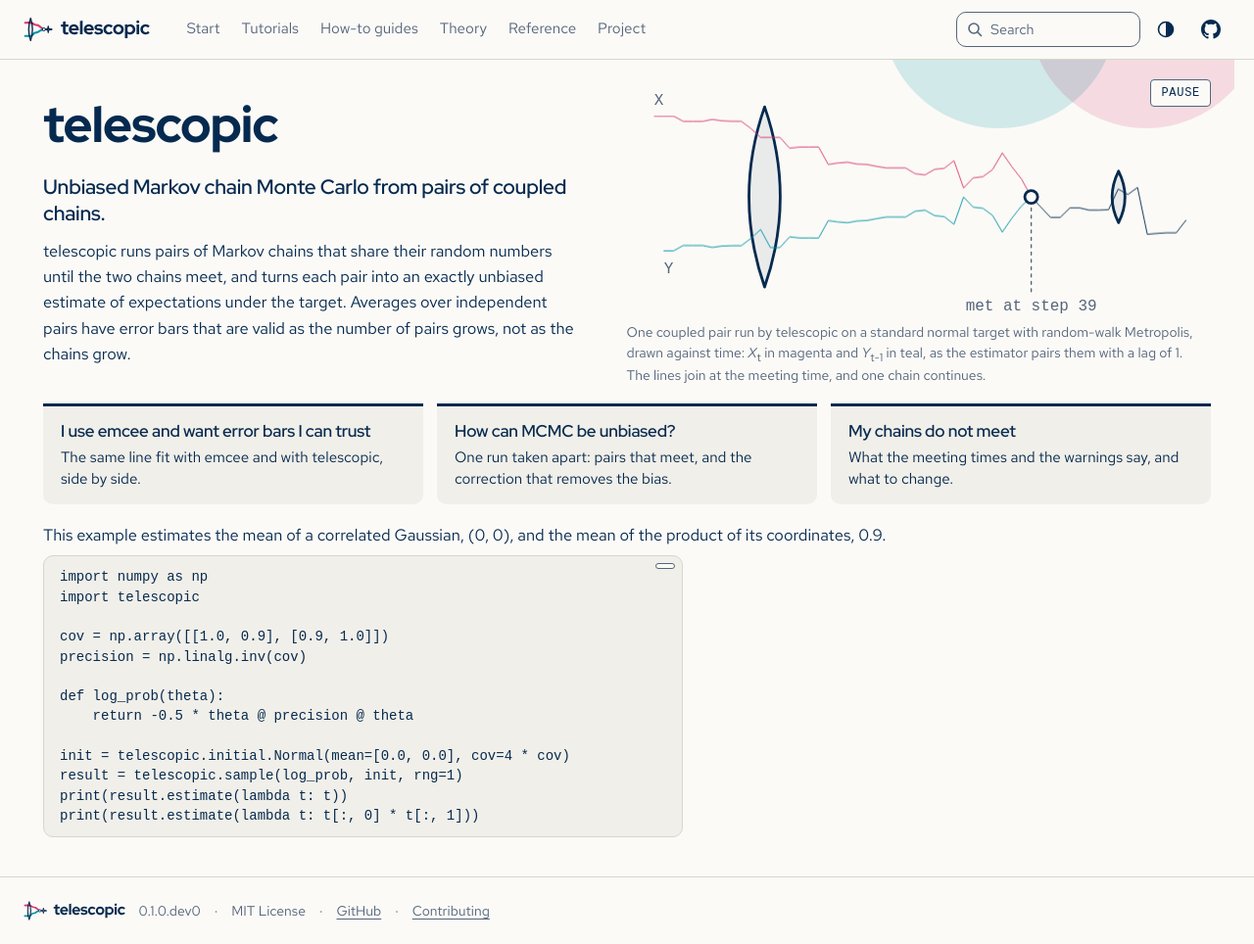
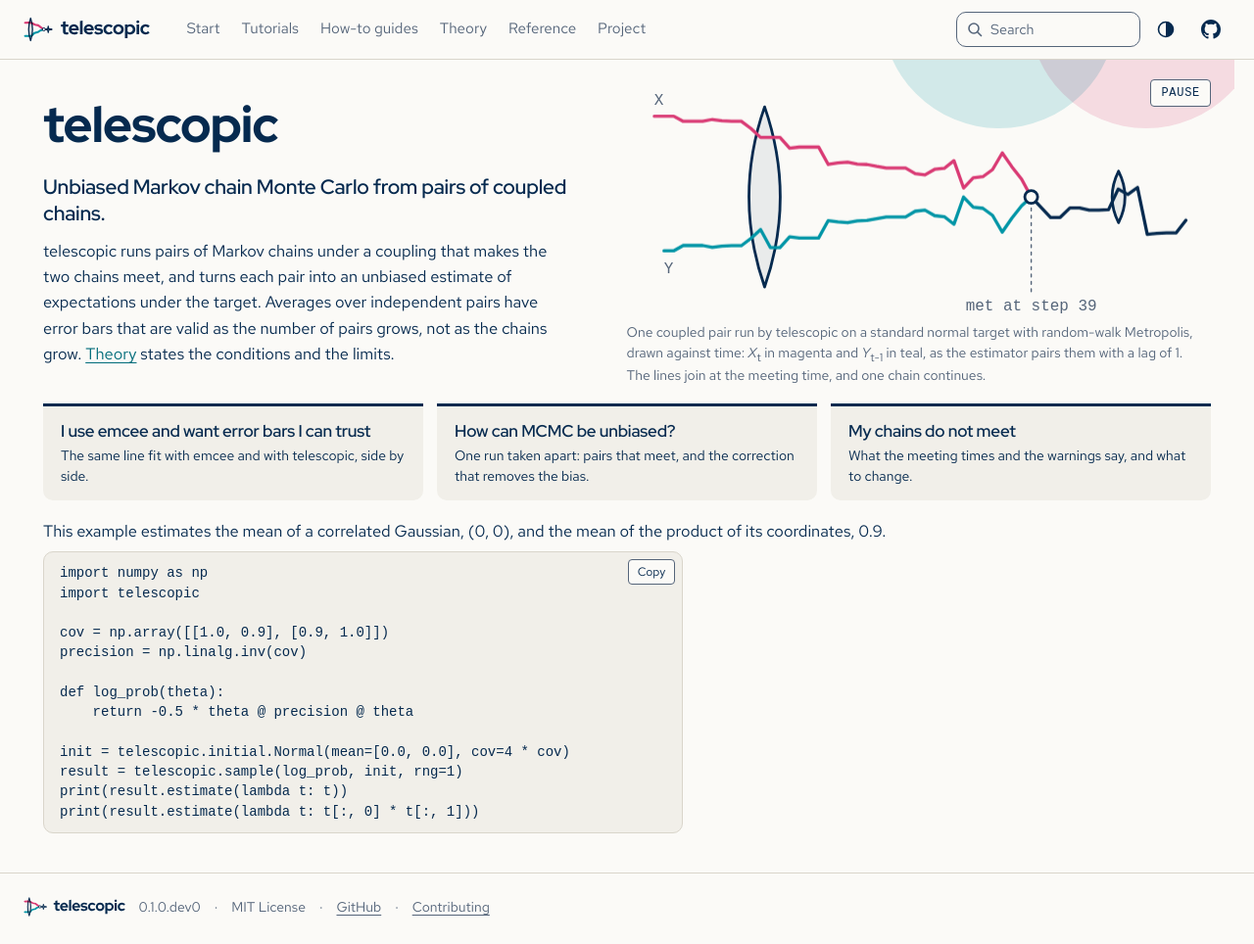
Before and after one commit to joshspeagle/telescopic, a Sphinx documentation site: the page built from docs/index.md, in a window 1280 px wide and 964 px high. Shown: the whole window at 98% size. Built offline with Sphinx 7.4.7, drawn with Linux system fonts in a browser that asks for light colours; some web fonts are replaced.

Commit message:
Fix the theme's defects found in review
Search results had no summaries (main lacked its role); an incremental
build left stale navigation; the copy button was an empty pill; focus
moved behind the open menu; pages overflowed at 320 px; and the landing
page claimed more than the theory page supports. Redundant rules that
repeat basic.css are removed.

Co-Authored-By: Claude Fable 5.2 <noreply@anthropic.com>
Claude-Session: https://claude.ai/code/session_01JkqiRme7m1GkuqNnbDowQy

````diff
--- a/docs/_ext/telescopic_theme.py
+++ b/docs/_ext/telescopic_theme.py
@@ -5,7 +5,8 @@
 * A page with two or more sections gets the "On this page" outline.
 * A page whose front matter says ``layout: home`` uses ``home.html``.
 * ``{hero}`` inlines the landing page's coupled pair (``_themes/telescopic/hero.svg``,
-  written by ``_scripts/brand.py``) as a figure, with the directive's content as caption.
+  written by ``_scripts/brand.py``) as a figure, with its one paragraph of content as
+  caption. A page has at most one hero, since the drawing carries fixed ids.
 """
 
 from __future__ import annotations
@@ -31,13 +32,15 @@ class Hero(SphinxDirective):
         self.env.note_dependency(str(HERO))
         caption = nodes.Element()
         self.state.nested_parse(self.content, self.content_offset, caption)
+        if len(caption) != 1 or not isinstance(caption[0], nodes.paragraph):
+            raise self.error("the hero directive expects one paragraph, its caption, as content")
         figure = nodes.figure(classes=["hero"])
         figure += nodes.raw("", HERO.read_text(encoding="utf-8"), format="html")
         figure += nodes.caption("", "", *caption[0].children)
         return [figure]
 
 
-def _sections(app: Sphinx, env: BuildEnvironment) -> None:
+def _sections(app: Sphinx, env: BuildEnvironment) -> set[str]:
     root = env.get_doctree(app.config.root_doc)
     sections = []
     for toctree in root.findall(addnodes.toctree):
@@ -50,7 +53,11 @@ def _sections(app: Sphinx, env: BuildEnvironment) -> None:
             sections.append({"caption": toctree["caption"], "pages": pages})
     if not sections:
         logger.warning("the root document has no captioned toctree, so the top bar is empty")
+    # Every page carries the navigation, so a change to it rewrites every page, not only
+    # those that were read again.
+    changed = sections != getattr(env, "telescopic_sections", None)
     env.telescopic_sections = sections
+    return set(env.found_docs) if changed else set()
 
 
 def _page_context(
--- a/docs/_themes/telescopic/home.html
+++ b/docs/_themes/telescopic/home.html
@@ -3,7 +3,7 @@
 {%- block body_tag %}<body class="home-page">{% endblock %}
 {%- block content %}
 {{ section_nav(true) }}
-<main class="home" id="main">
+<main class="home" id="main" role="main">
   {{ body }}
 </main>
 {%- endblock %}
--- a/docs/_themes/telescopic/layout.html
+++ b/docs/_themes/telescopic/layout.html
@@ -13,10 +13,11 @@
     {{ super() }}
 {%- endblock %}
 
+{#- Both lockups load lazily, so the browser fetches only the one its theme shows. #}
 {%- macro lockup(height) %}
 <a class="brand" href="{{ pathto(root_doc) }}">
-  <img class="for-light" src="{{ pathto('_static/brand/lockup-light.svg', 1) }}" alt="telescopic home" height="{{ height }}">
-  <img class="for-dark" src="{{ pathto('_static/brand/lockup-dark.svg', 1) }}" alt="telescopic home" height="{{ height }}">
+  <img class="for-light" src="{{ pathto('_static/brand/lockup-light.svg', 1) }}" alt="telescopic home" height="{{ height }}" loading="lazy">
+  <img class="for-dark" src="{{ pathto('_static/brand/lockup-dark.svg', 1) }}" alt="telescopic home" height="{{ height }}" loading="lazy">
 </a>
 {%- endmacro %}
 
@@ -66,7 +67,7 @@
 {%- block content %}
 <div class="docs">
   {{ section_nav(false) }}
-  <main class="article" id="main">
+  <main class="article" id="main" role="main">
     {% block body %}{% endblock %}
     {%- if prev or next %}
     <nav class="pager" aria-label="Previous and next page">
--- a/docs/_themes/telescopic/static/telescopic.css
+++ b/docs/_themes/telescopic/static/telescopic.css
@@ -27,11 +27,11 @@ body {
 }
 a { color: var(--t-accent); text-underline-offset: 3px; text-decoration-thickness: 1px; }
 a:hover { text-decoration-thickness: 2px; }
-:focus-visible { outline: var(--t-focus) solid var(--t-accent); outline-offset: 2px; }
+:focus-visible, button.copybtn:focus-visible { outline: var(--t-focus) solid var(--t-accent); outline-offset: 2px; }
 img, svg { max-width: 100%; height: auto; }
 hr { border: 0; border-top: 1px solid var(--t-line); margin: 2rem 0; }
 ::selection { background: color-mix(in srgb, var(--t-accent) 24%, transparent); }
-strong, b { font-weight: 600; }
+strong { font-weight: 600; }
 
 .skip {
   position: absolute; left: 12px; top: -60px; z-index: 50; padding: 8px 12px;
@@ -58,7 +58,7 @@ strong, b { font-weight: 600; }
   display: flex; align-items: center; gap: 28px; padding: 0 var(--gutter-r) 0 var(--gutter-l);
 }
 .brand { display: flex; align-items: center; flex: none; }
-.brand img { height: 30px; width: auto; vertical-align: middle; }
+.brand img { height: 30px; vertical-align: middle; }
 .mainnav { display: flex; gap: 4px; min-width: 0; }
 .mainnav a {
   color: var(--t-muted); text-decoration: none; white-space: nowrap;
@@ -97,7 +97,7 @@ strong, b { font-weight: 600; }
   position: sticky; top: calc(var(--bar-h) + 28px); align-self: start;
   max-height: calc(100vh - var(--bar-h) - 56px); overflow-y: auto;
 }
-.side { font: var(--t-type-caption); font-size: 0.92rem; }
+.side { font: var(--t-type-caption); }
 .side-caption, .toc-caption {
   font: var(--t-type-label); letter-spacing: var(--t-tracking-label); text-transform: uppercase;
   color: var(--t-muted); margin: 0 0 10px;
@@ -113,7 +113,7 @@ strong, b { font-weight: 600; }
 .side li a[aria-current] { color: var(--t-ink); font-weight: 600; border-left-color: var(--t-met); }
 .side a:focus-visible, .toc a:focus-visible { outline-offset: -2px; }
 
-.toc { font: var(--t-type-caption); font-size: 0.86rem; }
+.toc { font: var(--t-type-caption); }
 .toc ul { list-style: none; margin: 0; padding: 0; }
 .toc > ul > li > a { display: none; } /* the page title */
 .toc ul ul ul { padding-left: 12px; }
@@ -156,8 +156,8 @@ strong, b { font-weight: 600; }
 .article li > p { margin: 0.2rem 0; }
 .article dl:not([class*="py"]):not(.field-list) > dt { font-weight: 600; }
 .article dl:not([class*="py"]) > dd { margin-left: 1.4rem; }
-a.headerlink { visibility: hidden; color: var(--t-muted); text-decoration: none; padding-left: 6px; }
-:is(h1, h2, h3, h4, dt):hover > a.headerlink, a.headerlink:focus-visible { visibility: visible; }
+a.headerlink { color: var(--t-muted); text-decoration: none; padding-left: 6px; }
+a.headerlink:focus-visible { visibility: visible; } /* basic.css shows it on hover */
 blockquote { margin: 1rem 0; padding: 0 0 0 1rem; border-left: var(--t-rule) solid var(--t-line); color: var(--t-muted); }
 
 code, kbd, pre { font-family: var(--t-font-mono); }
@@ -166,21 +166,19 @@ code, kbd, pre { font-family: var(--t-font-mono); }
   overflow-wrap: anywhere;
 }
 :not(pre) > code span.pre { white-space: normal; } /* basic.css sets nowrap, which defeats the wrap */
-a code.literal { color: inherit; }
 a code { background: none; padding: 0; }
 code.xref { font-weight: 400; }
 /* tables scroll sideways, so their cells keep words whole */
 table.docutils code { overflow-wrap: break-word; }
-.toc code { background: none; padding: 0; font-size: 0.9em; overflow-wrap: anywhere; }
+.toc code { font-size: 0.9em; }
 
 /* ---------------------------------------------------------------- code */
 div.highlight {
-  position: relative; margin: 1rem 0; overflow-x: auto;
+  margin: 1rem 0; overflow-x: auto;
   background: var(--t-surface); border: 1px solid var(--t-line); border-radius: var(--t-radius);
 }
 div.highlight pre {
-  margin: 0; padding: 13px 16px; background: transparent; border: 0; overflow: visible;
-  font: var(--t-type-code); color: var(--t-ink);
+  padding: 13px 16px; overflow: visible; font: var(--t-type-code);
 }
 /* Pygments token classes start with their category: k keyword, s string, m number,
    c comment. The chain colors are not syntax colors. */
@@ -193,16 +191,21 @@ div.highlight pre {
 .highlight .hll { background: color-mix(in srgb, var(--t-accent) 12%, transparent); }
 
 button.copybtn {
-  position: absolute; top: 7px; right: 7px; width: auto; height: auto; padding: 2px 9px;
+  top: 7px; right: 7px; width: auto; height: auto; padding: 4px 9px;
   border: 1px solid var(--t-muted); border-radius: var(--small-radius);
   background: var(--t-bg); color: var(--t-ink); font: 0.76rem var(--t-font-text);
-  opacity: 0; transition: opacity 0.15s; cursor: pointer;
+  transition: opacity 0.15s; cursor: pointer;
 }
 div.highlight:hover button.copybtn, button.copybtn:focus-visible { opacity: 1; }
+/* copybutton.css greys the button on hover and press, which hides ink in the dark theme */
+div.highlight button.copybtn:is(:hover, :active) { background: var(--t-surface); }
 button.copybtn svg { display: none; }
-button.copybtn::after { content: "Copy"; }
-button.copybtn.success::after { content: "Copied"; }
-.o-tooltip--left::after { display: none; }
+/* sphinx-copybutton draws its label as a tooltip beside the button; draw it inside */
+button.copybtn.o-tooltip--left::after {
+  position: static; opacity: 1; visibility: visible; transform: none; transition: none;
+  padding: 0; font-size: inherit; background: none; color: inherit; content: "Copy";
+}
+button.copybtn.success.o-tooltip--left::after { content: "Copied"; }
 @media (hover: none) { button.copybtn { opacity: 1; } }
 
 /* ---------------------------------------------------------------- notebook cells (MyST-NB) */
@@ -215,7 +218,7 @@ button.copybtn.success::after { content: "Copied"; }
   --mystnb-traceback-border-color: var(--t-line);
 }
 div.cell { margin: 1.3rem 0; }
-div.cell div.cell_input { margin: 0; border: 0; background: none; }
+div.cell div.cell_input { border: 0; background: none; }
 div.cell_input div.highlight { margin: 0; }
 div.cell div.cell_output { margin: 0; padding: 0; border: 0; }
 div.cell_output div.highlight { margin: 0; padding: 0; border: 0; background: transparent; border-radius: 0; }
@@ -224,15 +227,11 @@ div.cell div.cell_output .output {
   border-radius: 0 0 var(--t-radius) var(--t-radius);
 }
 div.cell:has(.cell_output .output) div.cell_input div.highlight { border-radius: var(--t-radius) var(--t-radius) 0 0; }
-div.cell_output .output pre {
-  margin: 0; padding: 11px 16px; border: 0; background: transparent;
-  font: var(--t-type-code); color: var(--t-ink); white-space: pre; overflow-x: auto;
-}
+div.cell_output .output pre { padding: 11px 16px; overflow-x: auto; }
 div.cell div.cell_output .output.stderr, div.cell div.cell_output .output.traceback {
   border-left: var(--t-rule) solid var(--t-ochre);
 }
 div.cell_output .output.text_html { padding: 11px 16px; overflow-x: auto; }
-div.cell_output .output + .output { border-radius: 0 0 var(--t-radius) var(--t-radius); }
 /* Plots are drawn on the light figure ground (brand.py); in the dark theme they sit on a
    light panel. */
 div.cell_output img {
@@ -259,21 +258,21 @@ div.admonition:is(.warning, .caution, .attention, .danger, .error) { --accent: v
 
 /* ---------------------------------------------------------------- tables, maths, figures */
 table.docutils {
-  display: block; max-width: 100%; overflow-x: auto; border-collapse: collapse; border: 0;
+  display: block; max-width: 100%; overflow-x: auto;
   margin: 1.3rem 0; font-size: 0.93rem;
 }
 table.docutils th, table.docutils td {
-  padding: 8px 12px; border: 0; border-bottom: 1px solid var(--t-line); text-align: left; vertical-align: top;
+  padding: 8px 12px; border-bottom: 1px solid var(--t-line); text-align: left; vertical-align: top;
 }
 table.docutils thead th {
   font: var(--t-type-label); letter-spacing: var(--t-tracking-label); text-transform: uppercase;
-  color: var(--t-muted); border-bottom: 1px solid var(--t-muted); background: none;
+  color: var(--t-muted); border-bottom: 1px solid var(--t-muted);
 }
 table.docutils td p, table.docutils th p { margin: 0; }
 table caption { caption-side: top; text-align: left; color: var(--t-muted); font: var(--t-type-caption); padding-bottom: 6px; }
 div.math, mjx-container[display="true"] { overflow-x: auto; overflow-y: hidden; }
 span.eqno { float: right; color: var(--t-muted); }
-figure, div.figure { margin: 1.6rem 0; }
+figure { margin: 1.6rem 0; }
 figcaption, .article p.caption { margin-top: 8px; font: var(--t-type-caption); color: var(--t-muted); text-align: left; }
 figcaption p { margin: 0; }
 
@@ -283,23 +282,20 @@ dl.py > dt {
   font: var(--t-type-code); background: var(--t-surface); border-left: var(--t-rule) solid var(--t-ink);
   border-radius: 0 var(--small-radius) var(--small-radius) 0; padding: 9px 14px; overflow-x: auto;
 }
-dl.py > dt .sig-name { font-weight: 600; color: var(--t-ink); }
+dl.py > dt .sig-name { font-weight: 600; }
 dl.py > dt .sig-prename, dl.py > dt .property { color: var(--t-muted); }
-dl.py > dt .sig-param { font-style: normal; }
 dl.py > dt a { text-decoration: none; }
 dl.py > dt a:hover { text-decoration: underline; }
 dl.py > dt em { font-style: normal; }
 dl.py > dd { margin: 10px 0 0 18px; }
 dl.py dl.py > dt { background: transparent; border-left: 0; border-top: 1px solid var(--t-line); border-radius: 0; padding: 8px 0; }
-dl.field-list { display: grid; grid-template-columns: minmax(0, 1fr); gap: 4px; margin: 1rem 0; }
+dl.field-list { grid-template-columns: minmax(0, 1fr); gap: 4px; margin: 1rem 0; }
 dl.field-list > dt {
   font: var(--t-type-label); letter-spacing: var(--t-tracking-label); text-transform: uppercase;
-  color: var(--t-muted); background: none; padding: 0; margin-top: 10px;
+  color: var(--t-muted); padding: 0; margin-top: 10px;
 }
 dl.field-list > dt .colon { display: none; }
-dl.field-list > dd { margin: 0; }
-dl.field-list > dd > dl > dt { font-weight: 400; }
-dl.field-list > dd > dl > dt strong { font-family: var(--t-font-mono); font-weight: 600; }
+dl.field-list > dd > dl > dt strong { font-family: var(--t-font-mono); }
 dl.field-list > dd > dl > dt .classifier { color: var(--t-muted); }
 
 /* ---------------------------------------------------------------- footnotes and search */
@@ -309,7 +305,7 @@ aside.footnote > span, aside.citation > span { float: left; padding-right: 6px;
 #search-results ul.search li { padding: 12px 0; border-bottom: 1px solid var(--t-line); }
 #search-results ul.search li p.context { color: var(--t-muted); font-size: 0.92rem; margin: 4px 0 0; }
 #search-results .search-summary { color: var(--t-muted); }
-span.highlighted { background: color-mix(in srgb, var(--t-accent) 22%, transparent); border-radius: 2px; }
+span.highlighted { background: color-mix(in srgb, var(--t-accent) 12%, transparent); border-radius: 2px; }
 main form input[type="text"] {
   font: inherit; padding: 7px 10px; border: 1px solid var(--t-muted); border-radius: var(--small-radius);
   background: var(--t-bg); color: var(--t-ink);
@@ -356,13 +352,12 @@ main form input[type="submit"] {
 .home .routes { grid-area: routes; margin: 14px 0 18px; }
 .home .routes ul { list-style: none; margin: 0; padding: 0; display: grid; gap: 14px; grid-template-columns: repeat(auto-fit, minmax(15rem, 1fr)); }
 .home .routes li {
-  position: relative; margin: 0; padding: 14px 18px 15px; background: var(--t-surface);
+  position: relative; padding: 14px 18px 15px; background: var(--t-surface);
   border-top: var(--t-rule) solid var(--t-ink); border-radius: 0 0 var(--t-radius) var(--t-radius);
 }
-.home .routes li > p { margin: 0; font: var(--t-type-caption); font-size: 0.95rem; color: var(--t-ink); }
+.home .routes li > p { margin: 0; font: var(--t-type-caption); }
 .home .routes li > p:first-child { margin-bottom: 4px; }
 .home .routes li a { color: var(--t-ink); text-decoration: none; font: var(--t-type-minor); letter-spacing: var(--t-tracking-minor); }
-.home .routes li a strong { font-weight: inherit; }
 /* the whole card is the link's target */
 .home .routes li a::after { content: ""; position: absolute; inset: 0; border-radius: inherit; }
 .home .routes li:hover { background: color-mix(in srgb, var(--t-accent) 9%, var(--t-surface)); }
@@ -374,11 +369,12 @@ main form input[type="submit"] {
 /* the hero: the coupled pair, drawn once telescopic.js adds `moving`; complete before
    JavaScript and under reduced motion */
 figure.hero { position: relative; }
-.hero-pair { display: block; width: 100%; height: auto; overflow: visible; }
+.hero-pair { display: block; width: 100%; overflow: visible; }
 .hero-lens { fill: var(--t-ink); fill-opacity: 0.07; stroke: var(--t-ink); stroke-width: 3; stroke-linejoin: round; }
 .hero-x { stroke: var(--t-cx); mix-blend-mode: var(--t-blend); }
 .hero-y { stroke: var(--t-cy); mix-blend-mode: var(--t-blend); }
 .hero-met { stroke: var(--t-met); }
+.hero-x, .hero-y, .hero-met { stroke-width: 3.5; }
 .hero-ring { fill: var(--t-bg); stroke: var(--t-met); stroke-width: 3; }
 .hero-label { fill: var(--t-muted); font: 17px var(--t-font-mono); }
 .hero-tick { stroke: var(--t-muted); stroke-width: 1.5; stroke-dasharray: 3 5; }
@@ -409,8 +405,8 @@ figure.hero { position: relative; }
 }
 @media (min-width: 901px) and (max-width: 1080px) {
   .home-page .home-menu.open {
-    display: block; position: fixed; inset: var(--bar-h) 0 0 0; z-index: 25; overflow-y: auto;
-    background: var(--t-bg); padding: 20px var(--gutter-r) 20px var(--gutter-l);
+    display: block; position: fixed; inset: var(--bar-h) 0 0 0; max-height: none; z-index: 25; overflow-y: auto;
+    align-self: stretch; background: var(--t-bg); padding: 20px var(--gutter-r) 20px var(--gutter-l);
   }
 }
 @media (max-width: 900px) {
@@ -420,7 +416,7 @@ figure.hero { position: relative; }
   .side, .home-menu {
     display: none; position: fixed; inset: var(--bar-h) 0 0 0; max-height: none; z-index: 25;
     align-self: stretch; background: var(--t-bg); padding: 20px var(--gutter-r) 20px var(--gutter-l);
-    overflow-y: auto; border-top: 1px solid var(--t-line);
+    border-top: 1px solid var(--t-line);
   }
   .side.open, .home-menu.open { display: block; }
   .side-caption { font-size: 0.8rem; }
@@ -435,7 +431,8 @@ figure.hero { position: relative; }
 }
 @media (max-width: 560px) {
   .brand img { height: 26px; }
-  .searchbar { width: 40px; height: 40px; padding: 0; justify-content: center; border: 0; }
+  .searchbar { height: 40px; padding: 0; justify-content: center; border: 0; }
+  .searchbar label { width: 40px; height: 40px; place-items: center; }
   .searchbar input { position: absolute; width: 1px; height: 1px; opacity: 0; }
   .searchbar:focus-within {
     position: absolute; left: 12px; right: 12px; width: auto; z-index: 2;
@@ -444,15 +441,20 @@ figure.hero { position: relative; }
   .searchbar:focus-within input { position: static; width: 100%; height: auto; opacity: 1; }
   .pager { grid-template-columns: 1fr; }
   .pager .nx { text-align: left; }
-  .home .routes ul { grid-template-columns: minmax(0, 1fr); }
   .hero-label { font-size: 26px; } /* about 14 px on a phone */
+  table.genindextable, table.genindextable :is(tbody, tr, td) { display: block; }
+  table.genindextable td { min-width: 100%; } /* outranks the cells' inline width of 33% */
 }
+/* the footer links to the repository too */
+@media (max-width: 360px) { .bar-right > a.iconbtn { display: none; } }
 
 @media (prefers-reduced-motion: reduce) {
-  .hero button { display: none; }
   *, *::before, *::after { transition: none !important; animation: none !important; scroll-behavior: auto !important; }
 }
 @media print {
-  .topbar, .side, .toc, .pager, .foot, .skip, .home-menu { display: none !important; }
+  .topbar, .side, .toc, .pager, .foot, .skip, .home-menu, .hero button { display: none !important; }
   .docs { display: block; padding: 0; }
+  .hero-reveal { animation: none !important; }
+  div.highlight, div.cell_output .output { overflow: visible; }
+  div.highlight pre, div.cell_output .output pre { white-space: pre-wrap; overflow-wrap: anywhere; }
 }
--- a/docs/_themes/telescopic/static/telescopic.js
+++ b/docs/_themes/telescopic/static/telescopic.js
@@ -14,6 +14,7 @@
       button.setAttribute("aria-label", isDark() ? "Switch to the light theme" : "Switch to the dark theme");
     }
     label();
+    matchMedia("(prefers-color-scheme: dark)").addEventListener("change", label);
     button.addEventListener("click", function () {
       var next = isDark() ? "light" : "dark";
       root.dataset.theme = next;
@@ -24,16 +25,20 @@
 
   /* Menu: below the width at which the sections leave the top bar. */
   var menu = document.querySelector("[data-menu]"), nav = document.getElementById("sidebar");
-  if (menu && nav) {
   menu.addEventListener("click", function () {
     var open = nav.classList.toggle("open");
     menu.setAttribute("aria-expanded", open ? "true" : "false");
     menu.setAttribute("aria-label", open ? "Close navigation" : "Open navigation");
+    /* the open menu covers the page, so the keyboard must not reach what lies behind it */
+    document.querySelectorAll("main, .foot").forEach(function (e) { e.inert = open; });
   });
   document.addEventListener("keydown", function (e) {
     if (e.key === "Escape" && nav.classList.contains("open")) { menu.click(); menu.focus(); }
   });
-  }
+  /* a window widened past the menu's breakpoint hides the button but would keep the page inert */
+  addEventListener("resize", function () {
+    if (nav.classList.contains("open") && !menu.offsetParent) menu.click();
+  });
 
   /* On this page: mark the last section whose heading has passed under the top bar. */
   var links = Array.from(document.querySelectorAll(".toc > ul > li > ul > li > a")), shown = -1;
@@ -77,16 +82,18 @@
   }
 })();
 
-/* Once sphinx-copybutton has added its buttons, name them; once MathJax has typeset, let
-   the keyboard reach every block that scrolls sideways. */
-addEventListener("load", function () {
-  document.querySelectorAll("button.copybtn").forEach(function (b) { b.setAttribute("aria-label", "Copy code"); });
-  var typeset = window.MathJax && MathJax.startup ? MathJax.startup.promise : Promise.resolve();
-  typeset.then(function () {
+/* Let the keyboard reach every block that scrolls sideways: now, whenever the article's
+   width changes, and once MathJax has typeset, which can take seconds on a page with much
+   math. Once sphinx-copybutton has added its buttons, name them. */
+function reach() {
   document.querySelectorAll("main div.highlight, main div.math, main mjx-container[display='true'], " +
     "main table.docutils, main dl.py > dt, div.cell_output .output pre, div.cell_output .output.text_html")
     .forEach(function (el) {
       if (el.scrollWidth > el.clientWidth && !el.hasAttribute("tabindex")) el.setAttribute("tabindex", "0");
     });
+}
+new ResizeObserver(reach).observe(document.querySelector("main"));
+addEventListener("load", function () {
+  document.querySelectorAll("button.copybtn").forEach(function (b) { b.setAttribute("aria-label", "Copy code"); });
+  if (window.MathJax && MathJax.startup) MathJax.startup.promise.then(reach);
 });
-});
--- a/docs/conf.py
+++ b/docs/conf.py
@@ -75,4 +75,6 @@ html_theme_path = ["_themes"]
 html_theme_options = {"source_repository": "https://github.com/joshspeagle/telescopic"}
 html_title = f"telescopic {release}"
 html_favicon = "_themes/telescopic/static/brand/favicon.svg"
+# No template links a page's source and search reads the built pages, so _sources/ would
+# only be dead weight.
 html_copy_source = False
--- a/docs/index.md
+++ b/docs/index.md
@@ -10,10 +10,11 @@ kernelspec:
 :::{container} lede
 **Unbiased Markov chain Monte Carlo from pairs of coupled chains.**
 
-telescopic runs pairs of Markov chains that share their random numbers until the two
-chains meet, and turns each pair into an exactly unbiased estimate of expectations under
-the target. Averages over independent pairs have error bars that are valid as the number
-of pairs grows, not as the chains grow.
+telescopic runs pairs of Markov chains under a coupling that makes the two chains meet,
+and turns each pair into an unbiased estimate of expectations under the target. Averages
+over independent pairs have error bars that are valid as the number of pairs grows, not
+as the chains grow. [Theory](theory.md#guarantees-and-their-limits) states the conditions
+and the limits.
 :::
 
 ```{hero}
````
Lines whose indentation alone changed are shown as unchanged.
